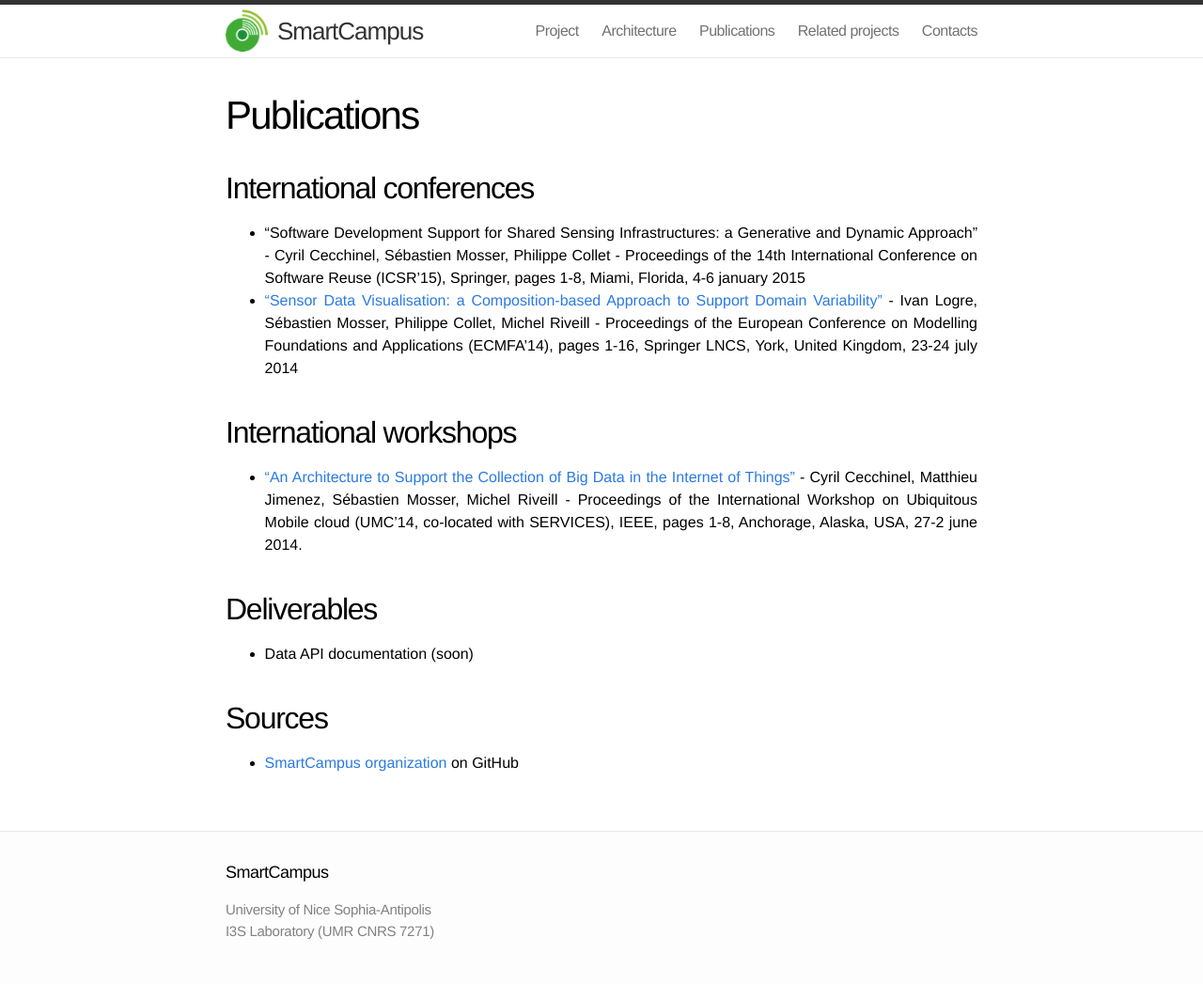
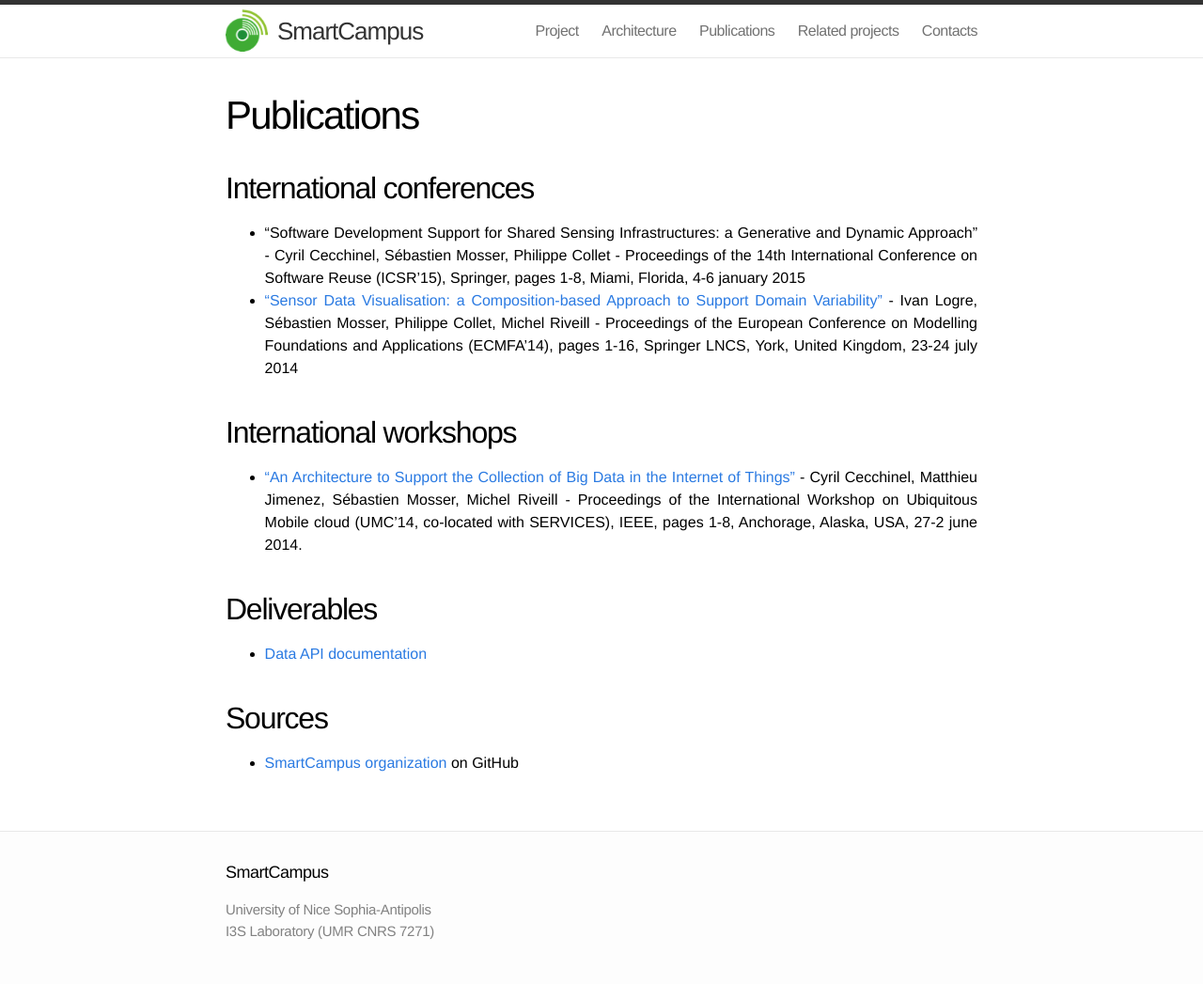
Before and after one commit to SmartCampus/smartcampus.github.io, a Jekyll site: the page built from publications.md, in a window 1280 px wide. Shown: the whole page at 94% size. Built offline with Jekyll 4.4.1, drawn with Linux system fonts in a browser that asks for light colours.

Commit message:
Data api documentation link

```diff
--- a/publications.md
+++ b/publications.md
@@ -18,7 +18,7 @@ permalink: /sc-publications/
 
 ## Deliverables
 
-* Data API documentation (soon)
+* [Data API documentation](https://docs.google.com/document/d/1r3krx-U56LGHZQtTPgR5YPahJ3p-uxDfOuJaXZXfRv8/pub)
 
 ## Sources
 
```
